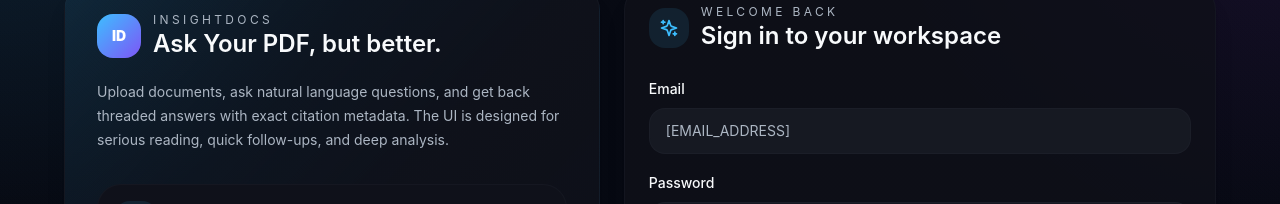
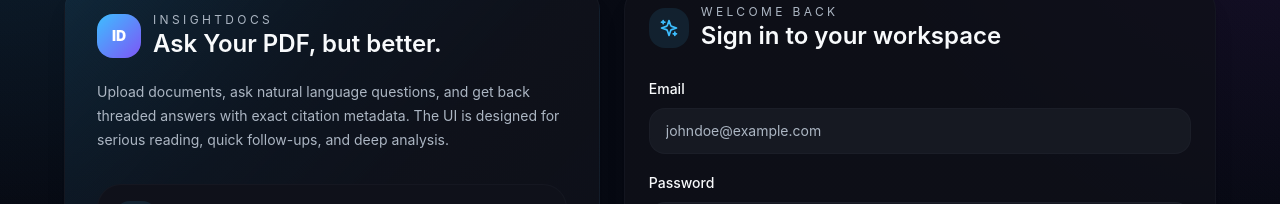
Before and after one commit to HarshilMaks/InsightDocs, a React (Vite) app in the folder frontend/: page /login in a window 1280 px wide. Shown: the part 157-361 px from the top of the page. Built offline with nearby package versions, Linux system fonts and the light colour scheme; no server answers.

Commit message:
feat: update email input placeholder to example format

```diff
--- a/frontend/src/components/AuthCard.tsx
+++ b/frontend/src/components/AuthCard.tsx
@@ -137,7 +137,7 @@
             <input
               className="w-full rounded-2xl border border-outline-variant/15 bg-surface-container px-4 py-3 text-sm text-on-surface outline-none ring-0 transition placeholder:text-on-surface-variant focus:border-primary/40"
               onChange={(event) => setEmail(event.target.value)}
-              placeholder="[EMAIL_ADDRESS]"
+              placeholder="johndoe@example.com"
               type="email"
               value={email}
             />
```
